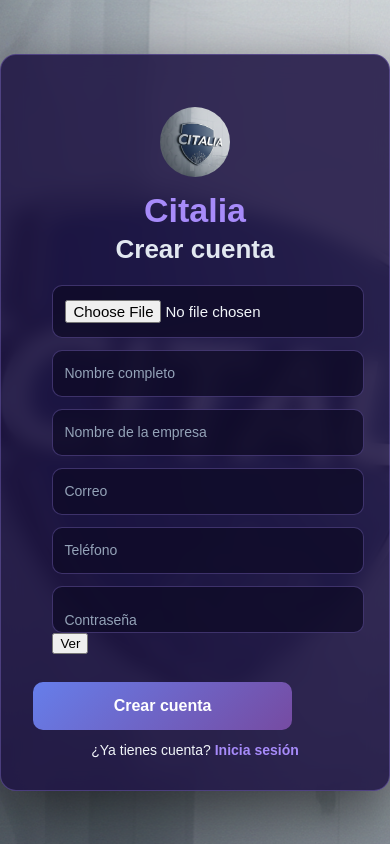
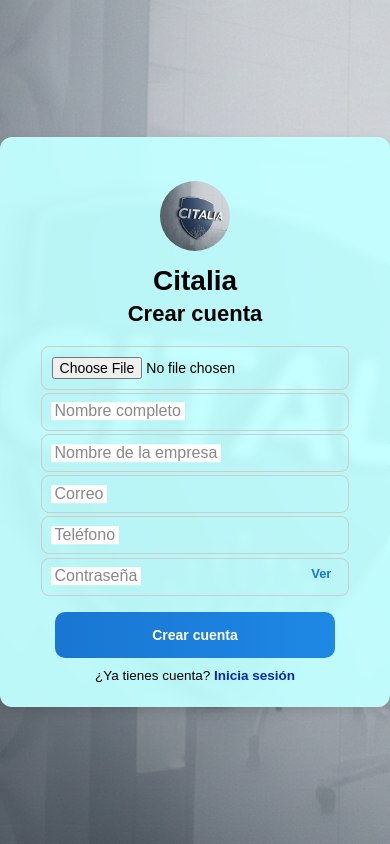
Before and after one commit to anastaciomarbella/atempo, a React (Create React App) app: page /register in a window 390 px wide. Built offline with nearby package versions, Linux system fonts and the light colour scheme.

Commit message:
cambios en logincss

```diff
--- a/src/App.js
+++ b/src/App.js
@@ -24,17 +24,17 @@ function App() {
         {/* Ruta inicial */}
         <Route path="/" element={<Navigate to="/register" replace />} />
 
-        {/* Rutas públicas del negocio */}
+        {/* ================= PUBLICAS NEGOCIO ================= */}
         <Route path="/register" element={<Register />} />
         <Route path="/login" element={<Login />} />
         <Route path="/aviso-privacidad" element={<AvisoDePrivacidad />} />
 
-        {/* Rutas públicas clientes */}
+        {/* ================= PUBLICAS CLIENTES ================= */}
         <Route path="/reservar/:slug" element={<ReservarCita />} />
         <Route path="/registro-cliente/:slug" element={<RegistroCliente />} />
         <Route path="/login-cliente/:slug" element={<LoginCliente />} />
 
-        {/* Rutas privadas */}
+        {/* ================= PRIVADAS ================= */}
         <Route
           element={
             <ProtectedRoute>
@@ -50,8 +50,8 @@ function App() {
           <Route path="/configuracion" element={<Configuracion />} />
         </Route>
 
-        {/* fallback */}
-        <Route path="*" element={<Navigate to="/register" replace />} />
+        {/* ================= FALLBACK ================= */}
+        <Route path="*" element={<div style={{padding:40}}>Página no encontrada</div>} />
 
       </Routes>
     </Router>
--- a/src/styles/login.css
+++ b/src/styles/login.css
@@ -1,5 +1,5 @@
 /* =========================
-   CONTENEDOR PRINCIPAL
+   CONTENEDOR PRINCIPAL (CON IMAGEN DE FONDO)
 ========================= */
 
 .login-container {
@@ -8,7 +8,7 @@
   align-items: center;
   min-height: 100vh;
 
-  /* TU IMAGEN DE FONDO */
+  /* 👉 IMAGEN DE FONDO */
   background-image: url("../assets/logo.png");
   background-size: cover;
   background-position: center;
@@ -16,35 +16,31 @@
 }
 
 /* =========================
-   TARJETA LOGIN (COLORES DEL SISTEMA)
+   TARJETA DE LOGIN/REGISTRO
 ========================= */
 
 .login-card {
-  background: rgba(26,16,64,0.85);
-  backdrop-filter: blur(10px);
-
-  border: 1px solid rgba(167,139,250,0.3);
-  box-shadow: 0 20px 60px rgba(0,0,0,0.6);
-
+  background-color: rgba(194, 255, 255, 0.95); /* ligera transparencia */
+  backdrop-filter: blur(4px); /* efecto vidrio sutil */
   padding: 2rem;
   border-radius: 16px;
+  box-shadow: 0 4px 12px rgba(0, 0, 0, 0.12);
   width: 90%;
   max-width: 450px;
-
-  color: #f1f5f9;
 }
 
 /* =========================
-   HEADER
+   HEADER (LOGO + TÍTULO)
 ========================= */
 
 .login-header {
   display: flex;
   align-items: center;
   gap: 12px;
-  margin-bottom: 10px;
+  margin-bottom: 8px;
 }
 
+/* LOGO CIRCULAR */
 .login-logo {
   width: 90px;
   height: 90px;
@@ -52,120 +48,224 @@
   object-fit: cover;
 }
 
+/* CONTENIDO CENTRADO */
 .login-body {
   text-align: center;
 }
 
 /* =========================
-   TITULOS
+   TÍTULOS
 ========================= */
 
 .login-title {
   font-size: 34px;
   font-weight: bold;
   margin: 0;
-  color: #a78bfa;
 }
 
 .login-subtitle {
-  font-size: 26px;
-  margin-top: 4px;
-  margin-bottom: 20px;
-  color: #e2e8f0;
+  font-size: 28px;
+  margin-top: 0.2rem;
+  margin-bottom: 1.2rem;
 }
 
 /* =========================
-   INPUTS
+   INPUTS (FLOATING LABEL)
 ========================= */
 
 .input-group {
   position: relative;
   width: 88%;
-  margin: 12px auto;
+  margin: 0.2rem auto;
 }
 
 .login-input {
   width: 100%;
   padding: 14px 12px;
-  font-size: 15px;
-
-  border-radius: 10px;
-  border: 1px solid rgba(167,139,250,0.3);
-
-  background: rgba(15,12,41,0.8);
-  color: #f1f5f9;
-
+  font-size: 16px;
+  border: 1px solid #ccc;
+  border-radius: 8px;
+  background-color: transparent;
   outline: none;
+  box-sizing: border-box;
 }
 
+/* Etiqueta flotante */
 .floating-label-text {
   position: absolute;
-  top: 50%;
-  left: 12px;
-  transform: translateY(-50%);
-  font-size: 14px;
-  color: #94a3b8;
-  transition: 0.2s;
+  top: 25%;
+  left: 10px;
+  transform: translateY(1%);
+  color: #888;
+  font-size: 16px;
+  background-color: white;
+  padding: 0 4px;
+  transition: 0.2s ease all;
   pointer-events: none;
 }
 
-.login-input:focus + .floating-label-text,
-.login-input:not(:placeholder-shown) + .floating-label-text {
+/* Animación del label cuando hay texto */
+.login-input[type="text"]:not(:placeholder-shown) + .floating-label-text,
+.login-input[type="email"]:not(:placeholder-shown) + .floating-label-text,
+.login-input[type="password"]:valid + .floating-label-text,
+.login-input[type="tel"]:valid + .floating-label-text {
   top: -8px;
-  font-size: 12px;
-  color: #a78bfa;
-  background: #1a1040;
-  padding: 0 4px;
+  left: 12px;
+  font-size: 13px;
+  color: #1976d2;
 }
 
+/* Borde azul al enfocar */
 .login-input:focus {
-  border-color: #a78bfa;
-  box-shadow: 0 0 8px rgba(167,139,250,0.5);
+  border-color: #1976d2;
 }
 
 /* =========================
-   BOTON
+   BOTÓN (MÁS CHICO QUE INPUTS)
 ========================= */
 
 .login-button {
   width: 80%;
   height: 48px;
   margin: 1rem auto 0;
-
-  background: linear-gradient(135deg,#667eea,#764ba2);
+  display: block;
+  background: linear-gradient(to right, #1976d2, #1e88e5);
   color: white;
-
   border: none;
   border-radius: 10px;
-  font-weight: 700;
+  font-weight: bold;
   font-size: 16px;
   cursor: pointer;
 }
 
 .login-button:hover {
-  transform: scale(1.05);
-  box-shadow: 0 4px 16px rgba(102,126,234,0.6);
+  background: linear-gradient(to right, #1565c0, #1976d2);
 }
 
 /* =========================
-   FOOTER
+   FOOTER Y LEGAL
 ========================= */
 
 .login-footer {
   text-align: center;
-  font-size: 14px;
-  margin-top: 12px;
+  font-size: 15px;
+  margin-top: 10px;
 }
 
 .login-link {
-  color: #a78bfa;
+  color: #0825b5;
   font-weight: bold;
   text-decoration: none;
 }
 
 .login-legal {
-  margin-top: 8px;
+  margin-top: 6px;
   text-align: center;
-  font-size: 12px;
-  color: #94a3b8;
+  font-size: 13px;
+  color: #6b7280;
+  line-height: 1.4;
 }
+
+/* =========================
+   OJO PARA CONTRASEÑA
+========================= */
+
+.password-group {
+  position: relative;
+}
+
+.toggle-password {
+  position: absolute;
+  top: 40%;
+  right: 12px;
+  transform: translateY(-50%);
+  background: none;
+  border: none;
+  color: #1976d2;
+  font-weight: bold;
+  font-size: 13px;
+  cursor: pointer;
+  padding: 4px 6px;
+  z-index: 2;
+}
+
+/* =========================
+   RESPONSIVO - MÓVIL
+========================= */
+
+@media (max-width: 480px) {
+
+  .login-card {
+    padding: 1.5rem 1.2rem;
+    border-radius: 12px;
+  }
+
+  .login-logo {
+    width: 75px;
+    height: 75px;
+  }
+
+  .login-title {
+    font-size: 28px;
+  }
+
+  .login-subtitle {
+    font-size: 22px;
+  }
+
+  .login-input {
+    font-size: 14px;
+    padding: 10px;
+  }
+
+  .login-button {
+    font-size: 14px;
+    height: 46px;
+  }
+
+  .login-footer {
+    font-size: 13.5px;
+  }
+
+  .login-legal {
+    font-size: 12px;
+  }
+}
+
+/* =========================
+   RESPONSIVO - TABLET/LAPTOP
+========================= */
+
+@media (min-width: 481px) and (max-width: 1024px) {
+
+  .login-card {
+    padding: 2rem;
+  }
+
+  .login-logo {
+    width: 85px;
+    height: 85px;
+  }
+
+  .login-title {
+    font-size: 32px;
+  }
+
+  .login-subtitle {
+    font-size: 26px;
+  }
+
+  .login-input {
+    font-size: 15px;
+    padding: 11px;
+  }
+
+  .login-button {
+    font-size: 20px;
+    height: 48px;
+  }
+
+  .login-footer {
+    font-size: 14px;
+  }
+}
```
